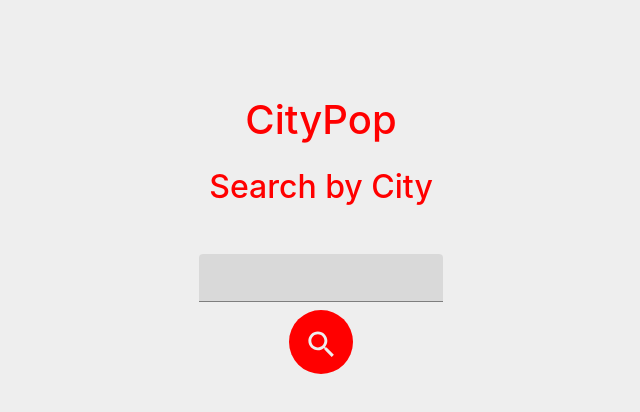
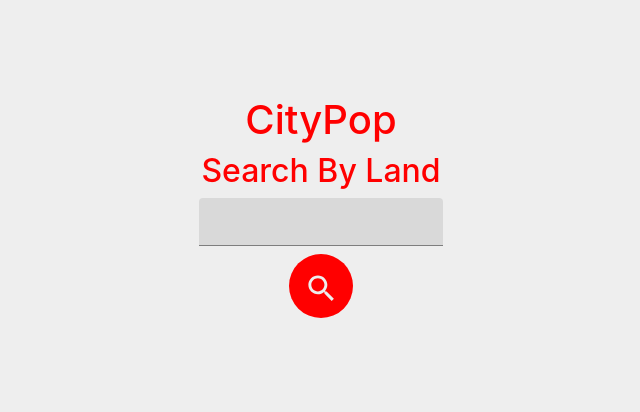
Before and after one commit to knutsa/CityPop, a React (Create React App) app: page / in a window 1280 px wide. Shown: the top 412 px of the page, without its empty margins (319-959 px from the left). Built offline with nearby package versions, Linux system fonts and the light colour scheme.

Commit message:
started land search - need to debug hook

```diff
--- a/src/App/SearchByLand/index.tsx
+++ b/src/App/SearchByLand/index.tsx
@@ -1,12 +1,29 @@
 import React from 'react'
 
-function SearchBarLand() {
+import {useLandSearch} from 'hooks/geoapi'
+import SearchBar from '../SearchBar'
+
+function SearchByLand() {
     //display search bar, use state to update to list -> one city
+    const geoAPI = useLandSearch();
     return (
         <div>
-            <h2 className="f-md">Search By City</h2>
+            <h2 className="f-md">Search By Land</h2>
+            <SearchBar search={geoAPI.searchByLand}></SearchBar>
+            <ul>
+                {
+                    geoAPI.data && geoAPI.data.map(city=>{
+                        return (
+                            <li>
+                                <p>{city.name}</p>
+                                <p>{city.population}</p>
+                            </li>
+                        )
+                    })
+                }
+            </ul>
         </div>
     )
 }
 
-export default SearchBarLand
+export default SearchByLand
--- a/src/App/index.tsx
+++ b/src/App/index.tsx
@@ -13,7 +13,7 @@ const ChooseMode = ()=>{
 
 function App() {
   //Chooses mode
-  const [mode, setMode] = React.useState<Mode>("searchByName");
+  const [mode, setMode] = React.useState<Mode>("searchByLand");
   return (
     <>
       <h1 className="f-lg">CityPop</h1>
--- a/src/hooks/geoapi.tsx
+++ b/src/hooks/geoapi.tsx
@@ -8,7 +8,7 @@ interface Error {
 
 export const useGEOFetch = () => {
     const [data, setData] = React.useState<City[] | null>(null);
-    const [isLoading, setIsLoading] = React.useState(true);
+    const [isLoading, setIsLoading] = React.useState(false);
     const [error, setError] = React.useState<Error | null>(null);
 
     const fetchRes = async (url: string) => {
@@ -42,6 +42,7 @@ export const useNameSearch = ()=>{
     */
    const geoApi = useGEOFetch()
    const searchByName = async (cityName: string) => {
+    //   Promise resolves to true if data was fetched
        return geoApi.fetchRes(`http://api.geonames.org/searchJSON?q=${cityName}&maxRows=100&username=weknowit`)
    }
    return {...geoApi, searchByName}
@@ -54,10 +55,11 @@ export const useLandSearch = ()=>{
     */
    const geoApi = useGEOFetch();
    const searchByLand = async (country: string) => {
+    //    Promise resolves to true if data was fetched
        const isoCode = getIsoCode(country);
        if(isoCode === null){
            geoApi.setError({msg: "This is not a country."});
-           return
+           return false;
        }
        return geoApi.fetchRes(`http://api.geonames.org/searchJSON?country=${isoCode}&maxRows=100&username=weknowit`)
    }
--- a/src/hooks/iso-code-converter.tsx
+++ b/src/hooks/iso-code-converter.tsx
@@ -1,5 +1,5 @@
 //Constant is copied form https://gist.github.com/maephisto/9228207
-
+//Keep all keys capitalized to avois problem with caps
 new Map<string, string>()
 
 const isoCountries = new Map<string, string>([
@@ -252,13 +252,14 @@ const isoCountries = new Map<string, string>([
 
 var nameToiso = new Map<string, string>();
 for(let k of Object.keys(isoCountries)){
-    let val: string | undefined = isoCountries.get(k)
+    let val: string | undefined = isoCountries.get(k)?.toUpperCase()
     if(val === undefined)
-        val = "hej"
+        val = "HEJ"
     nameToiso.set(val, k);
 }
 
 export const getIsoCode: ((country: string) => string|null|undefined) = (country: string)=>{
+    country = country.toUpperCase();
     if(!(country in nameToiso))
         return null;
     if(country in isoCountries) //already iso code
@@ -266,6 +267,7 @@ export const getIsoCode: ((country: string) => string|null|undefined) = (country
     return nameToiso.get(country)
 }
 export const getCountry: ((isoCode: string) => string | null | undefined) = (isoCode: string)=>{
+    isoCode = isoCode.toUpperCase();
     if(!(isoCode in isoCountries))
         return null;
     return isoCountries.get(isoCode);
```
